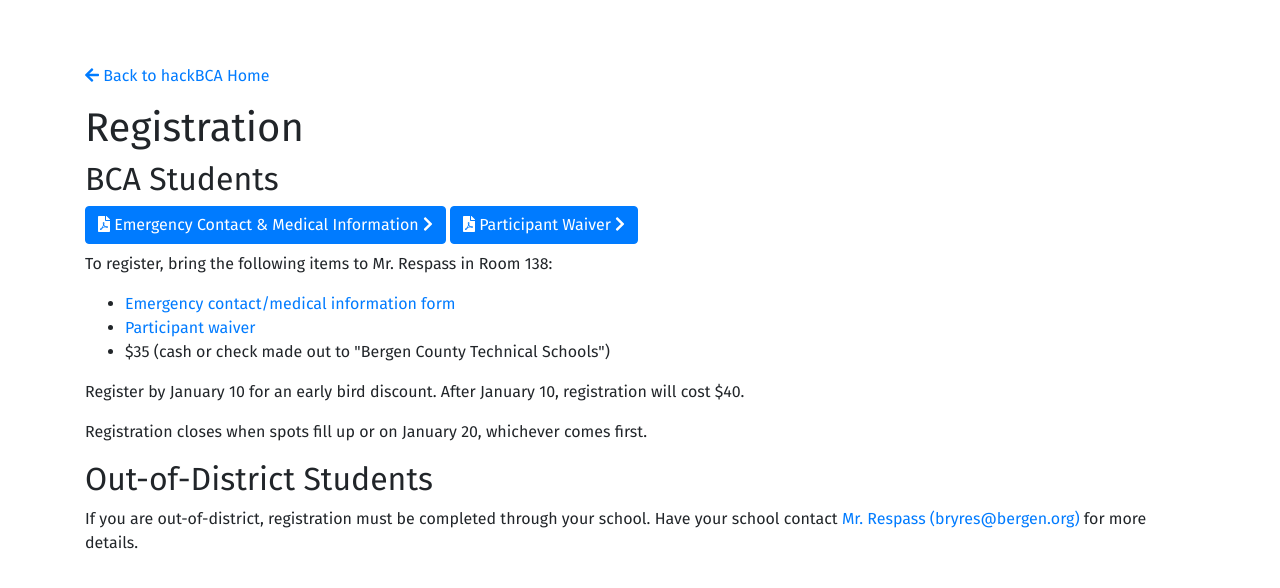
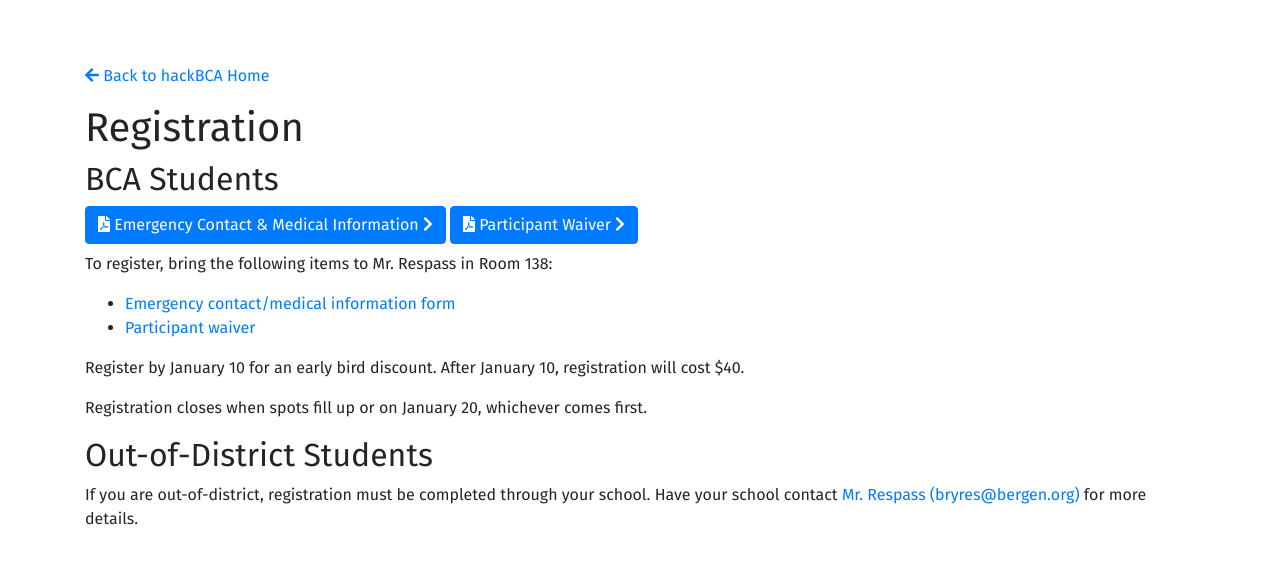
Before and after one commit to hackBCA/hackbcafive, a Next.js app: page /register in a window 1280 px wide. Shown: the top 588 px of the page. Built offline with nearby package versions, Linux system fonts and the light colour scheme.

Commit message:
Update register.jsx

```diff
--- a/pages/register.jsx
+++ b/pages/register.jsx
@@ -22,7 +22,6 @@
             <ul>
                 <li><a href="/register/contact-and-medical.pdf">Emergency contact/medical information form</a></li>
                 <li><a href="/register/waiver.pdf">Participant waiver</a></li>
-                <li>$35 (cash or check made out to "Bergen County Technical Schools")</li>
             </ul>
 
             <p>Register by January 10 for an early bird discount. After January 10, registration will cost $40.</p>
```
